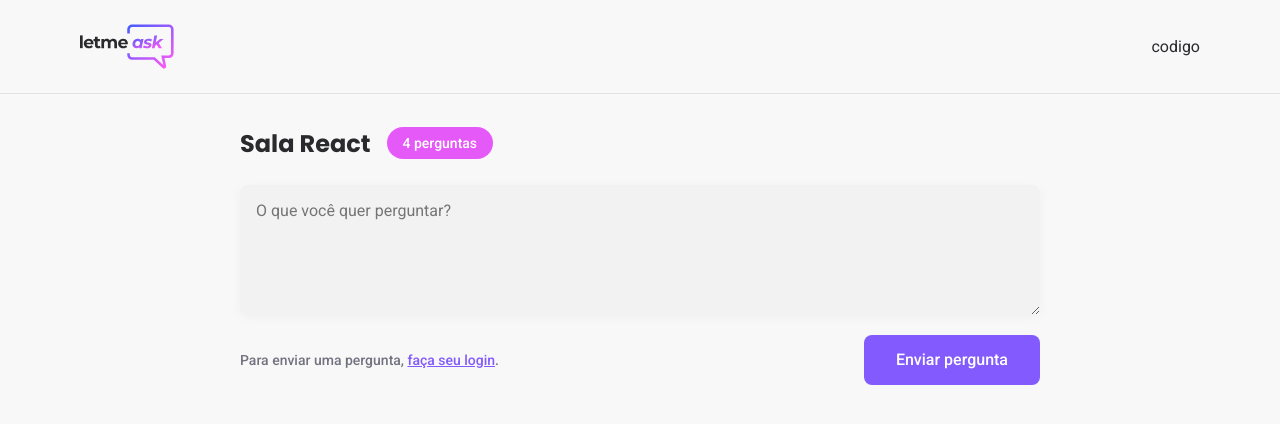
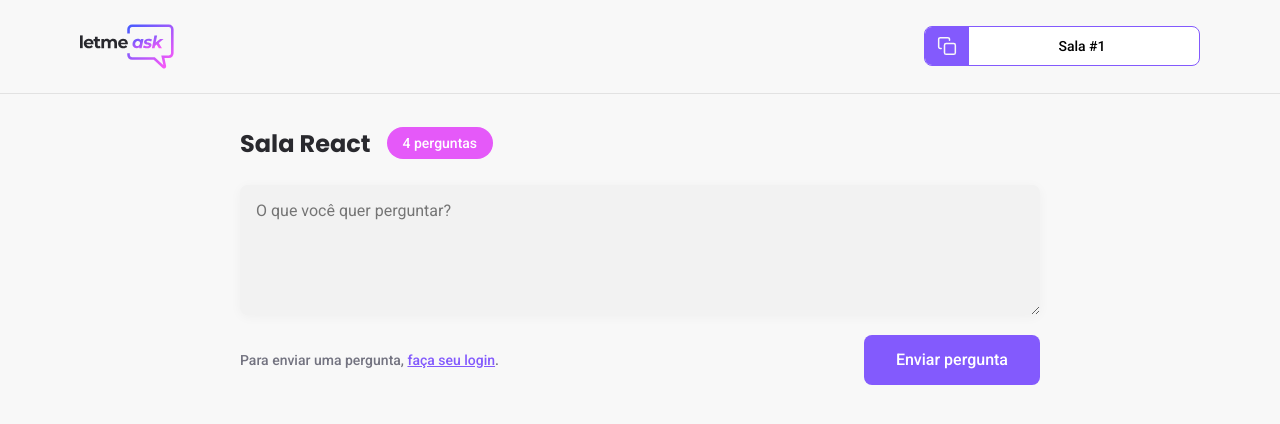
Before and after one commit to kariinagomes/nlw-06-reactjs, a React (Create React App) app: page /rooms/1 in a window 1280 px wide. Shown: the top 424 px of the page. Built offline with nearby package versions, Linux system fonts and the light colour scheme; no server answers.

Commit message:
feat: add RoomCode component

```diff
--- /dev/null
+++ b/src/components/RoomCode.tsx
@@ -0,0 +1,22 @@
+import copyImg from "../assets/images/copy.svg";
+
+import "../styles/room-code.scss";
+
+type RoomCodeProps = {
+  code: string;
+}
+
+export function RoomCode(props: RoomCodeProps) {
+  function copyRoomCodeToClipboard() {
+    navigator.clipboard.writeText(props.code)
+  }
+
+  return (
+    <button className="room-code" onClick={copyRoomCodeToClipboard}>
+      <div>
+        <img src={copyImg} alt="Copy room code" />
+      </div>
+      <span> Sala #{props.code}</span>
+    </button>
+  )
+}
--- a/src/pages/Room.tsx
+++ b/src/pages/Room.tsx
@@ -1,15 +1,25 @@
+import { useParams } from "react-router-dom";
+
 import logoImg from "../assets/images/logo.svg";
+
 import { Button } from "../components/Button";
+import { RoomCode } from "../components/RoomCode";
 
 import "../styles/room.scss";
 
+type RoomParams = {
+  id: string;
+}
+
 export function Room() {
+  const params = useParams<RoomParams>();
+
   return (
     <div id="page-room">
       <header>
         <div className="content">
           <img src={logoImg} alt="Letmeask" />
-          <div>codigo</div>
+          <RoomCode code={params.id} />
         </div>
       </header>
       <main>
--- /dev/null
+++ b/src/styles/room-code.scss
@@ -0,0 +1,28 @@
+.room-code {
+  background: #fff;
+  border: 1px solid #835afd;
+  border-radius: 8px;
+  cursor: pointer;
+  display: flex;
+  height: 40px;
+  overflow: hidden;
+
+  div {
+    background: #835afd;
+    display: flex;
+    align-items: center;
+    justify-content: center;
+    height: 100%;
+    padding: 0 12px;
+  }
+
+  span {
+    display: block;
+    align-self: center;
+    flex: 1;
+    font-size: 14px;
+    font-weight: 500;
+    padding: 0 16px 0 12px;
+    width: 230px;
+  }
+}
```
